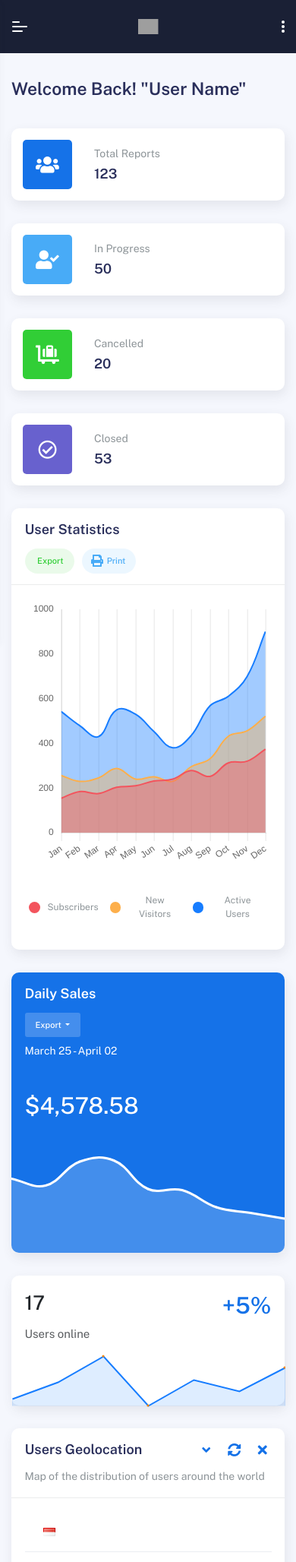
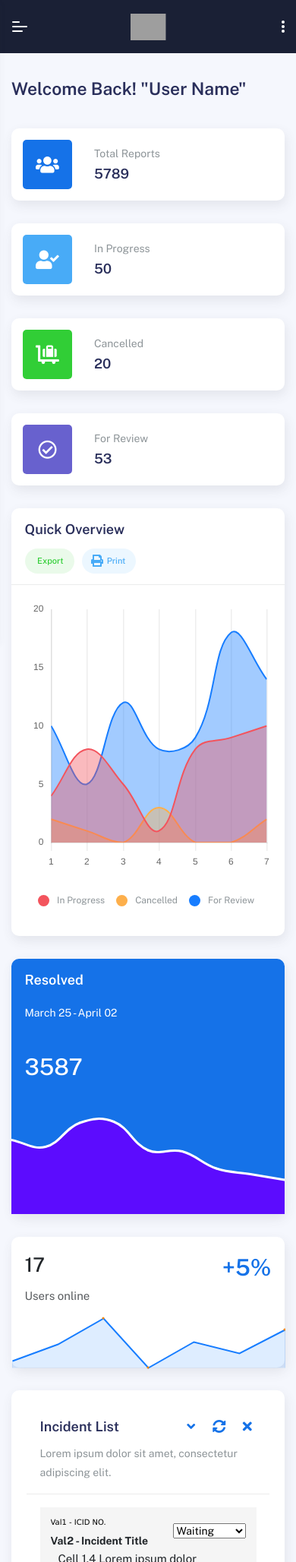
Before and after one commit to toastedpotato271/ims, a PHP site: page /assets/pages/dashboard.php in a window 390 px wide. Shown: the top 2056 px of the page at 76% size. Run offline with PHP 8.4, Linux system fonts and the light colour scheme; grey boxes are pictures that could not be loaded.

Commit message:
v1.3
dashboard.php adjustments

```diff
--- a/assets/css/dashboard/dashboard-add.css
+++ b/assets/css/dashboard/dashboard-add.css
@@ -1,3 +1,7 @@
-main.queue-list {
-    padding: 30px;
+img.navbar-brand {
+    height: 35px;
 }
+
+div.queue-box {
+    padding: 20px;
+}
--- a/assets/css/queue.css
+++ b/assets/css/queue.css
@@ -1,6 +1,7 @@
 img.navbar-brand.logo-light-dash {
     height: 45px;
 }
+
 
 /* General Styles for the Table */
 #queue-table {
--- a/assets/js/dashboard/demo.js
+++ b/assets/js/dashboard/demo.js
@@ -272,9 +272,9 @@ var ctx = document.getElementById('statisticsChart').getContext('2d');
 var statisticsChart = new Chart(ctx, {
 	type: 'line',
 	data: {
-		labels: ["Jan", "Feb", "Mar", "Apr", "May", "Jun", "Jul", "Aug", "Sep", "Oct", "Nov", "Dec"],
+		labels: ["1", "2", "3", "4", "5", "6", "7"],
 		datasets: [ {
-			label: "Subscribers",
+			label: "In Progress",
 			borderColor: '#f3545d',
 			pointBackgroundColor: 'rgba(243, 84, 93, 0.6)',
 			pointRadius: 0,
@@ -282,9 +282,9 @@ var statisticsChart = new Chart(ctx, {
 			legendColor: '#f3545d',
 			fill: true,
 			borderWidth: 2,
-			data: [154, 184, 175, 203, 210, 231, 240, 278, 252, 312, 320, 374]
+			data: [4, 8, 5, 1, 8, 9, 10]
 		}, {
-			label: "New Visitors",
+			label: "Cancelled",
 			borderColor: '#fdaf4b',
 			pointBackgroundColor: 'rgba(253, 175, 75, 0.6)',
 			pointRadius: 0,
@@ -292,9 +292,9 @@ var statisticsChart = new Chart(ctx, {
 			legendColor: '#fdaf4b',
 			fill: true,
 			borderWidth: 2,
-			data: [256, 230, 245, 287, 240, 250, 230, 295, 331, 431, 456, 521]
+			data: [2, 1, 0, 3, 0, 0, 2]
 		}, {
-			label: "Active Users",
+			label: "For Review",
 			borderColor: '#177dff',
 			pointBackgroundColor: 'rgba(23, 125, 255, 0.6)',
 			pointRadius: 0,
@@ -302,7 +302,7 @@ var statisticsChart = new Chart(ctx, {
 			legendColor: '#177dff',
 			fill: true,
 			borderWidth: 2,
-			data: [542, 480, 430, 550, 530, 453, 380, 434, 568, 610, 700, 900]
+			data: [10, 5, 12, 8, 9, 18, 14]
 		}]
 	},
 	options : {
@@ -388,7 +388,7 @@ var myDailySalesChart = new Chart(dailySalesChart, {
 		"August",
 		"September"],
 		datasets:[ {
-			label: "Sales Analytics", fill: !0, backgroundColor: "rgba(255,255,255,0.2)", borderColor: "#fff", borderCapStyle: "butt", borderDash: [], borderDashOffset: 0, pointBorderColor: "#fff", pointBackgroundColor: "#fff", pointBorderWidth: 1, pointHoverRadius: 5, pointHoverBackgroundColor: "#fff", pointHoverBorderColor: "#fff", pointHoverBorderWidth: 1, pointRadius: 1, pointHitRadius: 5, data: [65, 59, 80, 81, 56, 55, 40, 35, 30]
+			label: "Sales Analytics", fill: !0, backgroundColor: "rgba(92,12,254,1)", borderColor: "#fff", borderCapStyle: "butt", borderDash: [], borderDashOffset: 0, pointBorderColor: "#fff", pointBackgroundColor: "#fff", pointBorderWidth: 1, pointHoverRadius: 5, pointHoverBackgroundColor: "#fff", pointHoverBorderColor: "#fff", pointHoverBorderWidth: 1, pointRadius: 1, pointHitRadius: 5, data: [65, 59, 80, 81, 56, 55, 40, 35, 30]
 		}]
 	},
 	options : {
@@ -412,7 +412,7 @@ var myDailySalesChart = new Chart(dailySalesChart, {
 					zeroLineColor: "transparent"
 				}
 				, ticks: {
-					padding: -20, fontColor: "rgba(255,255,255,0.2)", fontStyle: "bold"
+					padding: -20, fontColor: "rgba(150,42,239,1)", fontStyle: "bold"
 				}
 			}
 			]
--- a/assets/pages/dashboard.php
+++ b/assets/pages/dashboard.php
@@ -1,5 +1,8 @@
 <?php
 $page_title = "Dashboard - GRP3.";
+$additional_css = [
+  '../css/queue-table.css',
+];
 include '../partials/header_dashboard.php';
 ?>
 
@@ -28,7 +31,7 @@ include '../partials/header_dashboard.php';
                       <div class="col col-stats ms-3 ms-sm-0">
                         <div class="numbers">
                           <p class="card-category">Total Reports</p>
-                          <h4 class="card-title">123</h4>
+                          <h4 class="card-title">5789</h4>
                         </div>
                       </div>
                     </div>
@@ -90,7 +93,7 @@ include '../partials/header_dashboard.php';
                       </div>
                       <div class="col col-stats ms-3 ms-sm-0">
                         <div class="numbers">
-                          <p class="card-category">Closed</p>
+                          <p class="card-category">For Review</p>
                           <h4 class="card-title">53</h4>
                         </div>
                       </div>
@@ -104,7 +107,7 @@ include '../partials/header_dashboard.php';
                 <div class="card card-round">
                   <div class="card-header">
                     <div class="card-head-row">
-                      <div class="card-title">User Statistics</div>
+                      <div class="card-title">Quick Overview</div>
                       <div class="card-tools">
                         <a
                           href="#"
@@ -136,37 +139,15 @@ include '../partials/header_dashboard.php';
                 <div class="card card-primary card-round">
                   <div class="card-header">
                     <div class="card-head-row">
-                      <div class="card-title">Daily Sales</div>
+                      <div class="card-title">Resolved</div>
                       <div class="card-tools">
-                        <div class="dropdown">
-                          <button
-                            class="btn btn-sm btn-label-light dropdown-toggle"
-                            type="button"
-                            id="dropdownMenuButton"
-                            data-bs-toggle="dropdown"
-                            aria-haspopup="true"
-                            aria-expanded="false"
-                          >
-                            Export
-                          </button>
-                          <div
-                            class="dropdown-menu"
-                            aria-labelledby="dropdownMenuButton"
-                          >
-                            <a class="dropdown-item" href="#">Action</a>
-                            <a class="dropdown-item" href="#">Another action</a>
-                            <a class="dropdown-item" href="#"
-                              >Something else here</a
-                            >
-                          </div>
-                        </div>
                       </div>
                     </div>
                     <div class="card-category">March 25 - April 02</div>
                   </div>
                   <div class="card-body pb-0">
                     <div class="mb-4 mt-2">
-                      <h1>$4,578.58</h1>
+                      <h1>3587</h1>
                     </div>
                     <div class="pull-in">
                       <canvas id="dailySalesChart"></canvas>
@@ -187,140 +168,223 @@ include '../partials/header_dashboard.php';
             </div>
             <div class="row">
               <div class="col-md-12">
-                <div class="card card-round">
+                <main class="queue-list">
+                  <div class="card card-round queue-box">
                     <div class="card-header">
                       <div class="card-head-row card-tools-still-right">
-                      <h4 class="card-title">Users Geolocation</h4>
+                        <h4 class="card-title">Incident List</h4>
                         <div class="card-tools">
-                        <button
-                          class="btn btn-icon btn-link btn-primary btn-xs"
-                        >
+                          <button class="btn btn-icon btn-link btn-primary btn-xs">
                             <span class="fa fa-angle-down"></span>
                           </button>
-                        <button
-                          class="btn btn-icon btn-link btn-primary btn-xs btn-refresh-card"
-                        >
+                          <button class="btn btn-icon btn-link btn-primary btn-xs btn-refresh-card">
                             <span class="fa fa-sync-alt"></span>
                           </button>
-                        <button
-                          class="btn btn-icon btn-link btn-primary btn-xs"
-                        >
+                          <button class="btn btn-icon btn-link btn-primary btn-xs">
                             <span class="fa fa-times"></span>
                           </button>
                         </div>
                       </div>
                       <p class="card-category">
-                      Map of the distribution of users around the world
+                      Lorem ipsum dolor sit amet, consectetur adipiscing elit.
                       </p>
                     </div>
                     <div class="card-body">
                       <div class="row">
-                      <div class="col-md-6">
-                        <div class="table-responsive table-hover table-sales">
-                          <table class="table">
+                      <div class="b-page__flats b-flats">
+                        <div class="b-container b-container_without-padding">
+                        <table class="b-flats-table">
+                        <thead>
+                        <tr>
+                        <th>ICID No.</th>
+                        <th>Title</th>
+                        <th>
+                        <span class="i-sortable i-sortable_active-asc" data-field="number">
+                        <span>Description</span>
+                        </span>
+                        </th>
+                        <th>
+                        <span class="i-sortable" data-field="floor">
+                        <span>Type</span>
+                        </span>
+                        </th>
+                        <th>
+                        <span class="i-sortable" data-field="rooms">
+                        <span>Priority</span>
+                        </span>
+                        </th>
+                        <th>
+                        <span class="i-sortable" data-field="area">
+                        <span>Status</span>
+                        </span>
+                        </th>
+                        <th>
+                        <span class="i-sortable" data-field="program">
+                        <span>Time Reported</span>
+                        </span>
+                        </th>
+                        </tr>
+                        </thead>
                         <tbody>
-                              <tr>
-                                <td>
-                                  <div class="flag">
-                                    <img
-                                      src="../img/dashboard/flags/id.png"
-                                      alt="indonesia"
-                                    />
+                        <!--1-->
+                        <tr class="b-flats-table__third-level" data-id="25754">
+                          <td class="i-t-f__none">
+                              <span class="i-set-border-underline">Val1</span>
+                          </td>
+                          <td class="i-t-f__number">
+                            <a class="b-flats-table__toggle" id="report-title">Val2 - Incident Title</a>
+                            <div class="i-t-f__building" id="report-id">Val1 - ICID NO.</div>
+                            <div class="i-t-f__title">
+                              <!-- Mobile Values-->
+                              <a>Val2 - Incident Title</a><br>
+                              <p>Cell 1.4 Lorem ipsum dolor sit amet, consectetur adipiscing eli... </p>
                             </div>
                           </td>
-                                <td>Indonesia</td>
-                                <td class="text-end">2.320</td>
-                                <td class="text-end">42.18%</td>
+                          <td class="i-t-f__number-room">Cell 1.5 Lorem ipsum dolor sit amet, consectet... </td>
+                          <td class="i-t-f__floor">Cell 1.6</td>
+                          <td class="i-t-f__rooms">Cell 1.7</td>
+                          <td class="i-t-f__area">
+                            <select name="status" id="staus-box">
+                              <option value="waiting">Waiting</option>
+                              <option value="pending">Pending</option>
+                              <option value="inprogress">In Progress</option>
+                              <option value="open">Open</option>
+                              <option value="finished">Finished</option>
+                            </select>
+                          </td>
+                          <td class="i-t-f__prog">Cell 1.9</td>
                         </tr>
-                              <tr>
-                                <td>
-                                  <div class="flag">
-                                    <img
-                                      src="../img/dashboard/flags/us.png"
-                                      alt="united states"
-                                    />
+                          <!--2-->
+                        <tr class="b-flats-table__third-level" data-id="25755">
+                          <td class="i-t-f__none">
+                                <span class="i-set-border-underline">C111-2</span>
+                          </td>
+                          <td class="i-t-f__number">
+                            <a class="b-flats-table__toggle">1</a>
+                            <div class="i-t-f__building">«ECO Life», 1 секция</div>
+                            <div class="i-t-f__title">
+                              <a>1-комнатная кв. № 9<br>
+                              <p>1-й этаж</p>
+                              </a>
                             </div>
                           </td>
-                                <td>USA</td>
-                                <td class="text-end">240</td>
-                                <td class="text-end">4.36%</td>
+                          <td class="i-t-f__number-room">9</td>
+                          <td class="i-t-f__floor">3</td>
+                          <td class="i-t-f__rooms">3</td>
+                          <td class="i-t-f__area">
+                          <select name="status" id="staus-box">
+                              <option value="waiting">Waiting</option>
+                              <option value="pending">Pending</option>
+                              <option value="inprogress">In Progress</option>
+                              <option value="open">Open</option>
+                              <option value="finished">Finished</option>
+                            </select>
+                          </td>
+                          <td class="i-t-f__prog">38,50</td>
                         </tr>
-                              <tr>
-                                <td>
-                                  <div class="flag">
-                                    <img
-                                      src="../img/dashboard/flags/au.png"
-                                      alt="australia"
-                                    />
+                        <!--3-->
+                        <tr class="b-flats-table__third-level" data-id="25756">
+                          <td class="i-t-f__none">
+                              <span class="i-set-border-underline">C111-3</span>
+                          </td>
+                          <td class="i-t-f__number">
+                            <a class="b-flats-table__toggle">1</a>
+                            <div class="i-t-f__building">«ECO Life», 1 секция</div>
+                            <div class="i-t-f__title">
+                              <a>1-комнатная кв. № 9<br>
+                              <p>1-й этаж</p>
+                              </a>
                             </div>
                           </td>
-                                <td>Australia</td>
-                                <td class="text-end">119</td>
-                                <td class="text-end">2.16%</td>
+                          <td class="i-t-f__number-room">9</td>
+                          <td class="i-t-f__floor">3</td>
+                          <td class="i-t-f__rooms">3</td>
+                          <td class="i-t-f__area">
+                          <select name="status" id="staus-box">
+                              <option value="waiting">Waiting</option>
+                              <option value="pending">Pending</option>
+                              <option value="inprogress">In Progress</option>
+                              <option value="open">Open</option>
+                              <option value="finished">Finished</option>
+                            </select>
+                          </td>
+                          <td class="i-t-f__prog">38,50</td>
                         </tr>
-                              <tr>
-                                <td>
-                                  <div class="flag">
-                                    <img
-                                      src="../img/dashboard/flags/ru.png"
-                                      alt="russia"
-                                    />
+                        <!--4-->
+                        <tr class="b-flats-table__third-level" data-id="25756">
+                          <td class="i-t-f__none">
+                                <span class="i-set-border-underline">C111-4</span>
+                          </td>
+                          <td class="i-t-f__number">
+                            <a class="b-flats-table__toggle">1</a>
+                            <div class="i-t-f__building">«ECO Life», 1 секция</div>
+                            <div class="i-t-f__title">
+                              <a>1-комнатная кв. № 9<br>
+                              <p>1-й этаж</p>
+                              </a>
                             </div>
                           </td>
-                                <td>Russia</td>
-                                <td class="text-end">1.081</td>
-                                <td class="text-end">19.65%</td>
+                          <td class="i-t-f__number-room">89</td>
+                          <td class="i-t-f__floor">15</td>
+                          <td class="i-t-f__rooms">3</td>
+                          <td class="i-t-f__area">
+                          <select name="status" id="staus-box">
+                              <option value="waiting">Waiting</option>
+                              <option value="pending">Pending</option>
+                              <option value="inprogress">In Progress</option>
+                              <option value="open">Open</option>
+                              <option value="finished">Finished</option>
+                            </select>
+                          </td>
+                          <td class="i-t-f__prog">81</td>
                         </tr>
-                              <tr>
-                                <td>
-                                  <div class="flag">
-                                    <img
-                                      src="../img/dashboard/flags/cn.png"
-                                      alt="china"
-                                    />
+                        <!--5-->
+                        <tr class="b-flats-table__third-level" data-id="25756">
+                          <td class="i-t-f__none">
+                            <span class="i-set-border-underline">C111-5</span>
+                          </td>
+                          <td class="i-t-f__number">
+                            <a class="b-flats-table__toggle">1</a>
+                            <div class="i-t-f__building">«ECO Life», 1 секция</div>
+                            <div class="i-t-f__title">
+                              <a>1-комнатная кв. № 9<br>
+                              <p>1-й этаж</p>
+                              </a>
                             </div>
                           </td>
-                                <td>China</td>
-                                <td class="text-end">1.100</td>
-                                <td class="text-end">20%</td>
+                          <td class="i-t-f__number-room">80</td>
+                          <td class="i-t-f__floor">13</td>
+                          <td class="i-t-f__rooms">4</td>
+                          <td class="i-t-f__area">
+                          <select name="status" id="staus-box">
+                              <option value="waiting">Waiting</option>
+                              <option value="pending">Pending</option>
+                              <option value="inprogress">In Progress</option>
+                              <option value="open">Open</option>
+                              <option value="finished">Finished</option>
+                            </select>
+                          </td>
+                          <td class="i-t-f__prog">38,50</td>
                         </tr>
-                              <tr>
-                                <td>
-                                  <div class="flag">
-                                    <img
-                                      src="../img/dashboard/flags/br.png"
-                                      alt="brazil"
-                                    />
-                                  </div>
-                                </td>
-                                <td>Brasil</td>
-                                <td class="text-end">640</td>
-                                <td class="text-end">11.63%</td>
-                              </tr>
+
+                        <tr class="points-data" data-points="[{&quot;title&quot;:&quot;Покровский&quot;,&quot;lat&quot;:56.8724,&quot;lng&quot;:53.2395,&quot;id&quot;:41,&quot;icon&quot;:&quot;/system/estates/map_icons/41_original.png?1494013777&quot;,&quot;iconSize&quot;:&quot;66x102&quot;,&quot;completed&quot;:false,&quot;future&quot;:false}]" style="display: none"></tr>
+
                         </tbody>
                         </table>
                         </div>
                       </div>
-                      <div class="col-md-6">
-                        <div class="mapcontainer">
-                          <div
-                            id="world-map"
-                            class="w-100"
-                            style="height: 300px"
-                          ></div>
                     </div>
                   </div>
+                </main>
                 </div>
               </div>
-                </div>
-              </div>
-            </div>
+
             <div class="row">
               <div class="col-md-4">
                 <div class="card card-round">
                   <div class="card-body">
                     <div class="card-head-row card-tools-still-right">
-                      <div class="card-title">New Customers</div>
+                      <div class="card-title">Team</div>
                       <div class="card-tools">
                         <div class="dropdown">
                           <button
@@ -618,7 +682,7 @@ include '../partials/header_dashboard.php';
                 </div>
               </div>
             </div>
-          </div>
+
         </div>
 
 <?php include '../partials/footer_dashboard.php'; ?>
--- a/assets/pages/queue.php
+++ b/assets/pages/queue.php
@@ -8,7 +8,7 @@ include '../partials/header_dashboard.php';
 
 <div class="container">
 <main class="queue-list">
-  <div class="card card-round">
+  <div class="card card-round queue-box">
     <div class="card-header">
       <div class="card-head-row card-tools-still-right">
         <h4 class="card-title">Incident List</h4>
--- a/assets/partials/footer_dashboard.php
+++ b/assets/partials/footer_dashboard.php
@@ -210,7 +210,7 @@
     <!--   Core JS Files   -->
     <script src="../js/dashboard/core/jquery-3.7.1.min.js"></script>
     <script src="../js/dashboard/core/popper.min.js"></script>
-    <script src="../js/dashboard/core/bootstrap.min.js"></script>
+    <script src="..as/js/dashboard/core/bootstrap.min.js"></script>
 
     <!-- jQuery Scrollbar -->
     <script src="../js/dashboard/plugin/jquery-scrollbar/jquery.scrollbar.min.js"></script>
```
Also changed, not shown: assets/css/dashboard/kaiadmin.css. Lines whose indentation alone changed are shown as unchanged.
